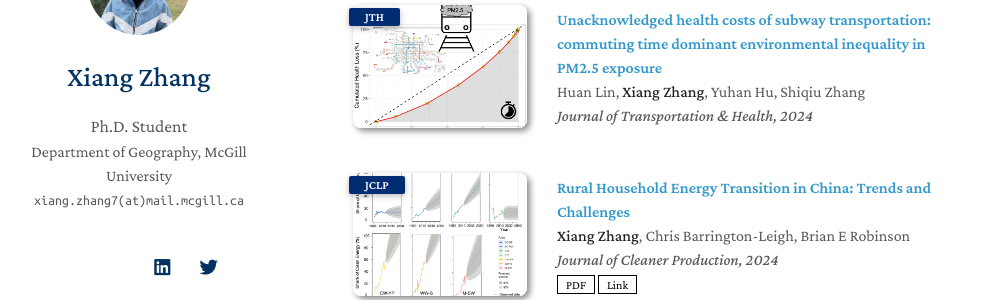
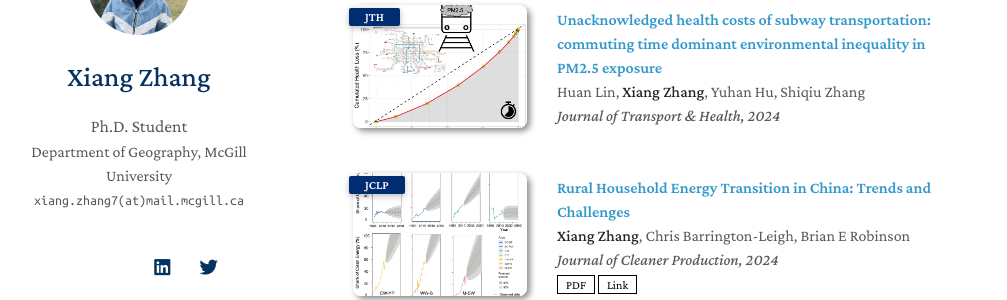
Before and after one commit to XiangShawnZhang/XiangShawnZhang.github.io, a Jekyll site: the page built from index.md, in a window 1280 px wide and 900 px high, scrolled down 458 px. Shown: the part 153-453 px from the top of the window, without its empty margins (137-1144 px from the left). Built offline with Jekyll 4.4.1, drawn with Linux system fonts in a browser that asks for light colours; nearby versions of some CDN libraries; a style sheet for code colours, icons or effects is not loaded; our own code applies the rules of GitHub Pages for plain Markdown files.

Commit message:
Update publications.yml

```diff
--- a/_data/publications.yml
+++ b/_data/publications.yml
@@ -3,7 +3,7 @@ main:
   - title: "Unacknowledged health costs of subway transportation: commuting time dominant environmental inequality in PM2.5 exposure"
     authors: Huan Lin, <strong>Xiang Zhang</strong>, Yuhan Hu, Shiqiu Zhang
     conference_short: JTH
-    conference: Journal of Transportation & Health, 2024
+    conference: Journal of Transport & Health, 2024
     image: ./assets/img/Subway_Abs.jpg
 
 
```
